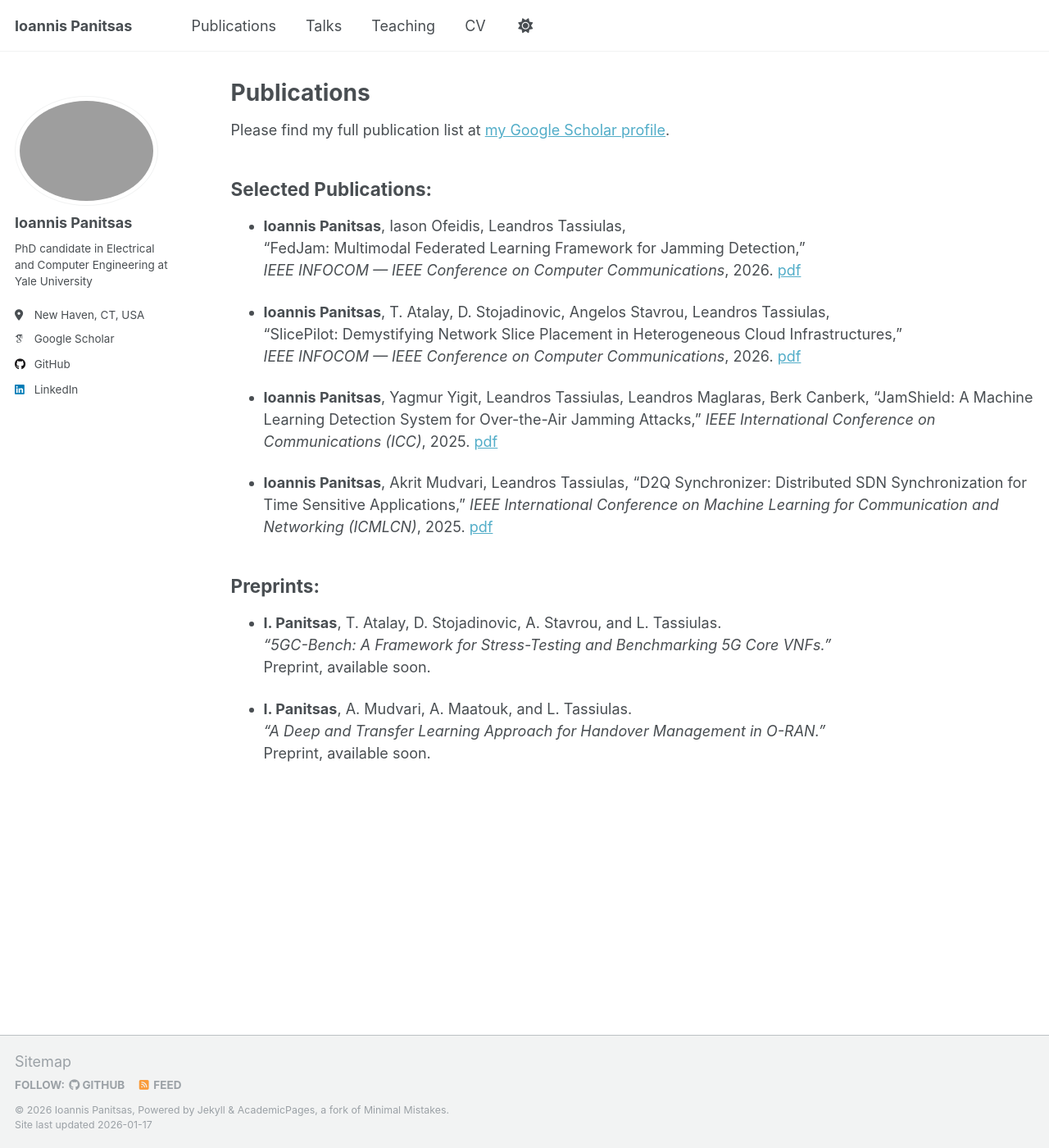
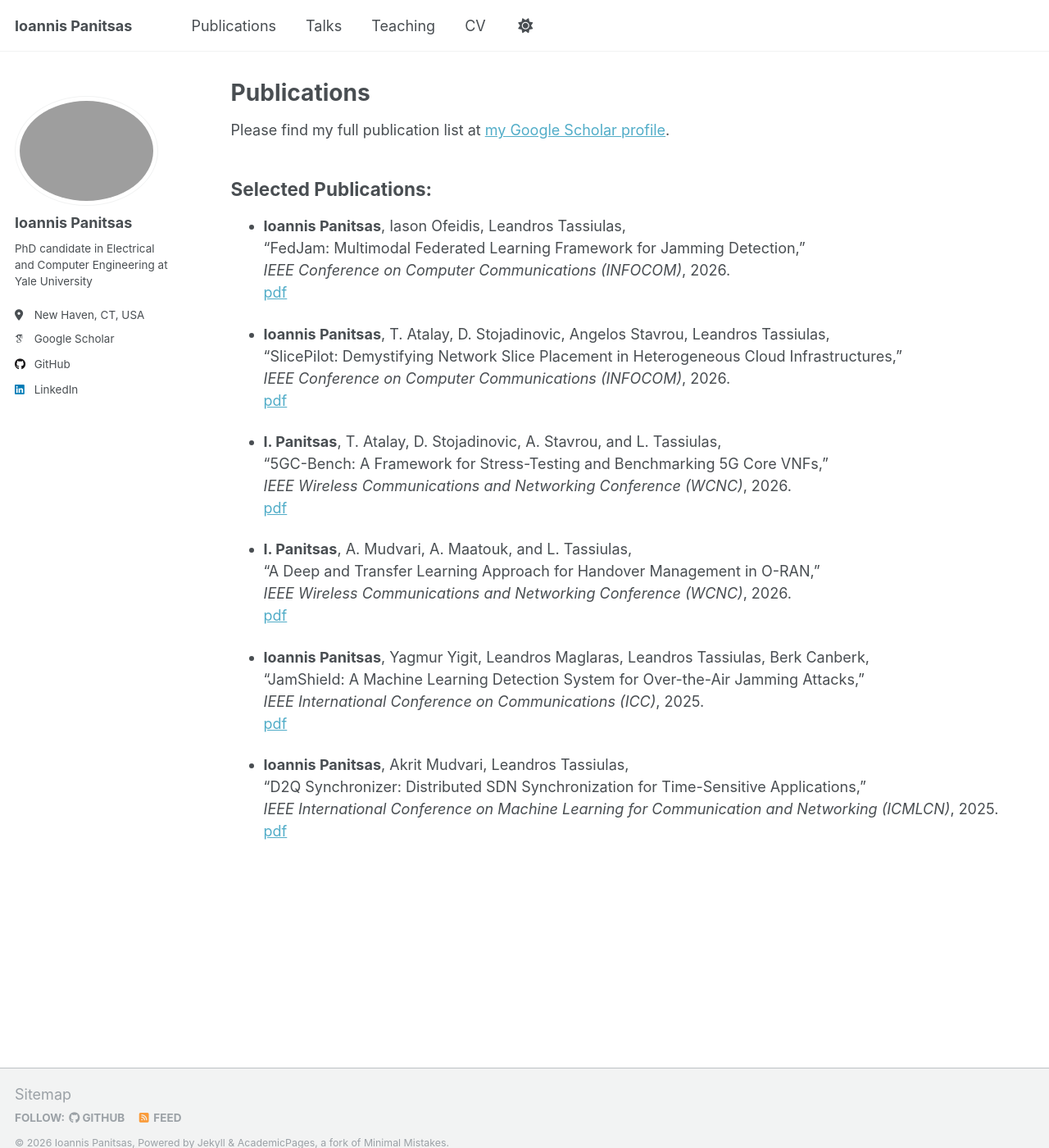
Before and after one commit to panitsasi/panitsasi.github.io, a Jekyll site: the page built from _pages/publications.md, in a window 1280 px wide and 1400 px high. Shown: the whole window at 82% size. Built offline with Jekyll 4.4.1, drawn with Linux system fonts in a browser that asks for light colours; some web fonts are replaced.

Commit message:
Update publications.md

```diff
--- a/_pages/publications.md
+++ b/_pages/publications.md
@@ -9,22 +9,31 @@ Please find my full publication list at [my Google Scholar profile](https://scho
 ## Selected Publications:
 
 * **Ioannis Panitsas**, Iason Ofeidis, Leandros Tassiulas,
-“FedJam: Multimodal Federated Learning Framework for Jamming Detection,”
-*IEEE INFOCOM — IEEE Conference on Computer Communications*, 2026. [pdf](/files/FedJam__Multi_Modal_Federated_Learning_Framework_for_Jamming_Detection.pdf)
+  “FedJam: Multimodal Federated Learning Framework for Jamming Detection,”
+  *IEEE Conference on Computer Communications (INFOCOM)*, 2026.
+  [pdf](/files/FedJam__Multi_Modal_Federated_Learning_Framework_for_Jamming_Detection.pdf)
 
 * **Ioannis Panitsas**, T. Atalay, D. Stojadinovic, Angelos Stavrou, Leandros Tassiulas,
-“SlicePilot: Demystifying Network Slice Placement in Heterogeneous Cloud Infrastructures,”
-*IEEE INFOCOM — IEEE Conference on Computer Communications*, 2026. [pdf](/files/SlicePilot__Demystifying_Network_Slice_Placement_in_Heterogenous_Cloud_Infrastructures.pdf)
+  “SlicePilot: Demystifying Network Slice Placement in Heterogeneous Cloud Infrastructures,”
+  *IEEE Conference on Computer Communications (INFOCOM)*, 2026.
+  [pdf](/files/SlicePilot__Demystifying_Network_Slice_Placement_in_Heterogenous_Cloud_Infrastructures.pdf)
 
-* **Ioannis Panitsas**, Yagmur Yigit, Leandros Tassiulas, Leandros Maglaras, Berk Canberk, “JamShield: A Machine Learning Detection System for Over-the-Air Jamming Attacks,” *IEEE International Conference on Communications (ICC)*, 2025. [pdf](/files/JamShield__A_Machine_Learning_Detection_System_for_Over_the_Air_Jamming_Attacks.pdf)
+* **I. Panitsas**, T. Atalay, D. Stojadinovic, A. Stavrou, and L. Tassiulas,
+  “5GC-Bench: A Framework for Stress-Testing and Benchmarking 5G Core VNFs,”
+  *IEEE Wireless Communications and Networking Conference (WCNC)*, 2026.
+  [pdf](/files/5GC_Bench__A_Framework_for_Stress_Testing_and_Benchmarking_5G_Core_VNFs.pdf)
 
-* **Ioannis Panitsas**, Akrit Mudvari, Leandros Tassiulas, “D2Q Synchronizer: Distributed SDN Synchronization for Time Sensitive Applications,” *IEEE International Conference on Machine Learning for Communication and Networking (ICMLCN)*, 2025. [pdf](/files/D2Q_Synchronizer__Distributed_SDN_Synchronization_for_Time_Sensitive_Applications.pdf)
+* **I. Panitsas**, A. Mudvari, A. Maatouk, and L. Tassiulas,
+  “A Deep and Transfer Learning Approach for Handover Management in O-RAN,”
+  *IEEE Wireless Communications and Networking Conference (WCNC)*, 2026.
+  [pdf](/files/A_Deep_and_Transfer_Learning_Approach_for_Handover_Management_in_O_RAN.pdf)
 
-## Preprints:
-- **I. Panitsas**, T. Atalay, D. Stojadinovic, A. Stavrou, and L. Tassiulas.
-  *“5GC-Bench: A Framework for Stress-Testing and Benchmarking 5G Core VNFs.”*
-  Preprint, available soon.
+* **Ioannis Panitsas**, Yagmur Yigit, Leandros Maglaras, Leandros Tassiulas, Berk Canberk,
+  “JamShield: A Machine Learning Detection System for Over-the-Air Jamming Attacks,”
+  *IEEE International Conference on Communications (ICC)*, 2025.
+  [pdf](/files/JamShield__A_Machine_Learning_Detection_System_for_Over_the_Air_Jamming_Attacks.pdf)
 
-- **I. Panitsas**, A. Mudvari, A. Maatouk, and L. Tassiulas.
-  *“A Deep and Transfer Learning Approach for Handover Management in O-RAN.”*
-  Preprint, available soon.
+* **Ioannis Panitsas**, Akrit Mudvari, Leandros Tassiulas,
+  “D2Q Synchronizer: Distributed SDN Synchronization for Time-Sensitive Applications,”
+  *IEEE International Conference on Machine Learning for Communication and Networking (ICMLCN)*, 2025.
+  [pdf](/files/D2Q_Synchronizer__Distributed_SDN_Synchronization_for_Time_Sensitive_Applications.pdf)
```
